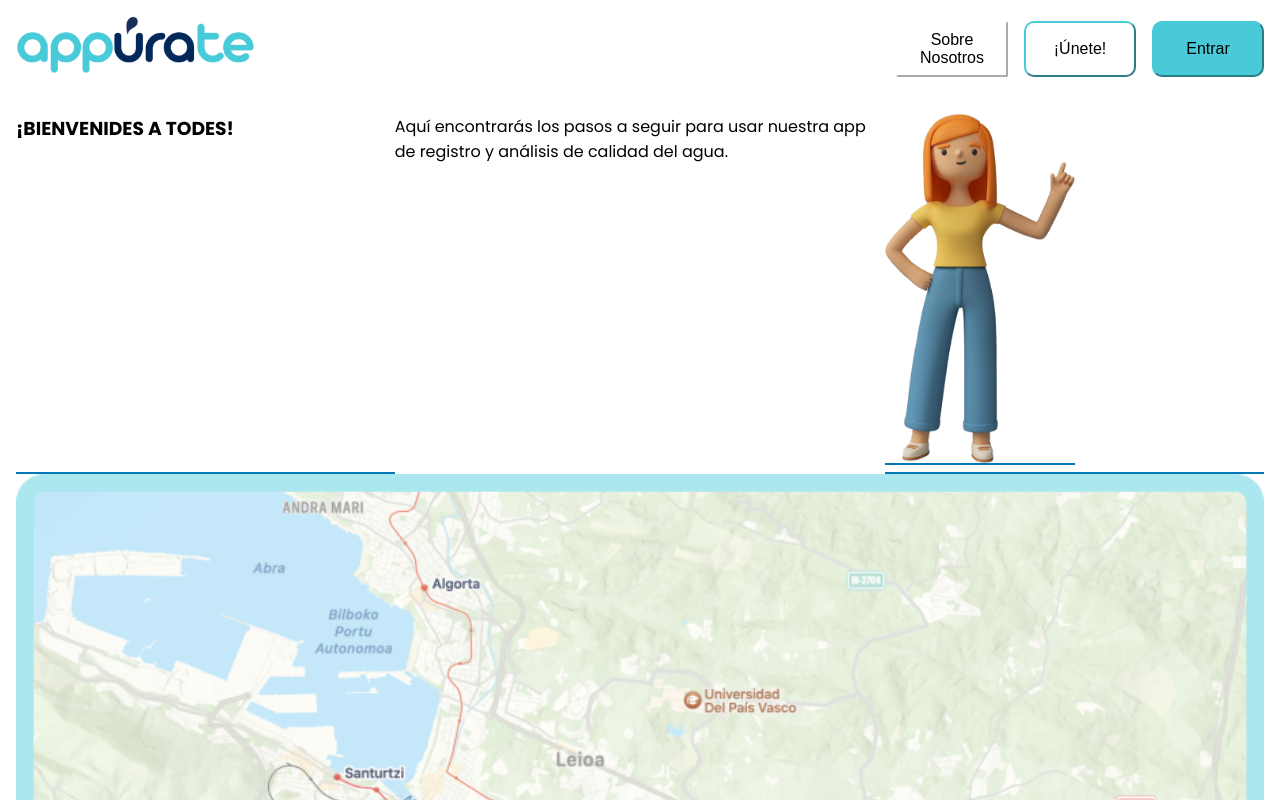
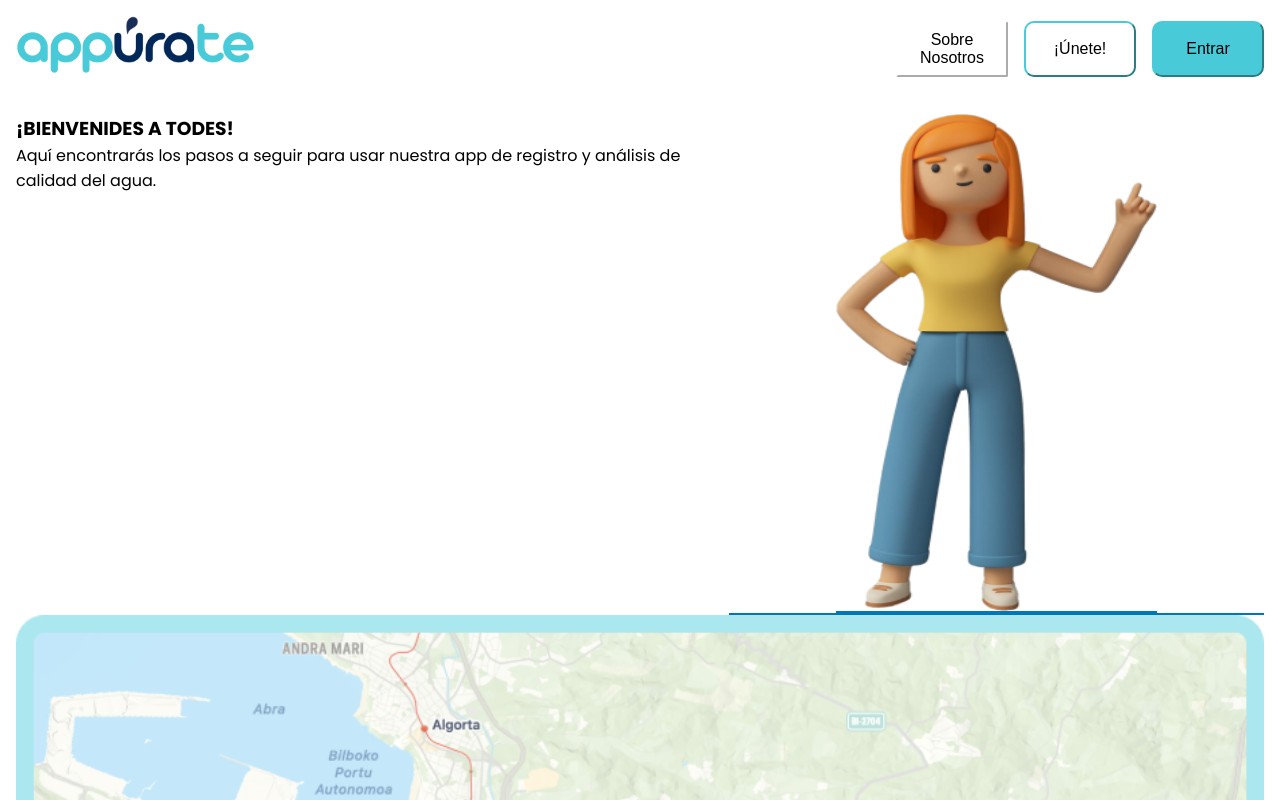
Before and after one commit to anderconsu/Appurate, a React (Vite) app in the folder Front/: page /landing in a window 1280 px wide. Shown: the top 800 px of the page. Built offline with nearby package versions, Linux system fonts and the light colour scheme; sample sign-in values are in the browser's storage.

Commit message:
admin, login y landing

```diff
--- a/Front/src/components/privada/landing/landing.jsx
+++ b/Front/src/components/privada/landing/landing.jsx
@@ -48,12 +48,14 @@ const Landing = () => {
             <div className="landingMain">
 
                 <div className="landingBienvenides">
+                    <div className="landingBody">
                         <h3 className="bienvenides">
                         ¡BIENVENIDES A TODES!
                         </h3>
                         <p>
                         Aquí encontrarás los pasos a seguir para usar nuestra app de registro y análisis de calidad del agua.
                         </p>
+                    </div>
 
                     <div className="peli1">
                         <img
--- a/Front/src/components/privada/landing/landing.scss
+++ b/Front/src/components/privada/landing/landing.scss
@@ -9,18 +9,21 @@
     & .landingBienvenides {
         display: flex;
         flex-wrap: nowrap;
-        & .bienvenides {
-            display: flex;
-            flex-wrap: wrap;
-            flex-direction: column;
-            gap: 1rem;
-            width: 50%;
-            border-bottom: 2px solid #0077b6;
 
+        & .landingBody {
+            width: 80%;
+            & .bienvenides {
+                display: flex;
+
+
+            }
         }
+
         & .peli1 {
             border-bottom: 2px solid #0077b6;
-            width: 50%;
+            width: 60%;
+            display: flex;
+            justify-content: center;
         }
     }
     & .landingMapa {
--- a/Front/src/components/visible/login/login.scss
+++ b/Front/src/components/visible/login/login.scss
@@ -125,9 +125,9 @@
 
     & .loginMundo2 {
       display: flex;
-      align-items: flex-start;
-      margin: auto;
-      justify-content: flex-start;
+      // align-items: flex-start;
+      // margin: auto;
+      // justify-content: center;
       width: 50%;
       // height: 100%;
       border: 1px solid #0077b6;
@@ -138,8 +138,8 @@
         width: 80%;
         border: #0077b6 solid 1px;
         display: flex;
-        justify-content: flex-start;
-        align-items: flex-start;
+        justify-content: left;
+        // align-items: flex-start;
       }
     }
     }
```
Lines whose indentation alone changed are shown as unchanged.
